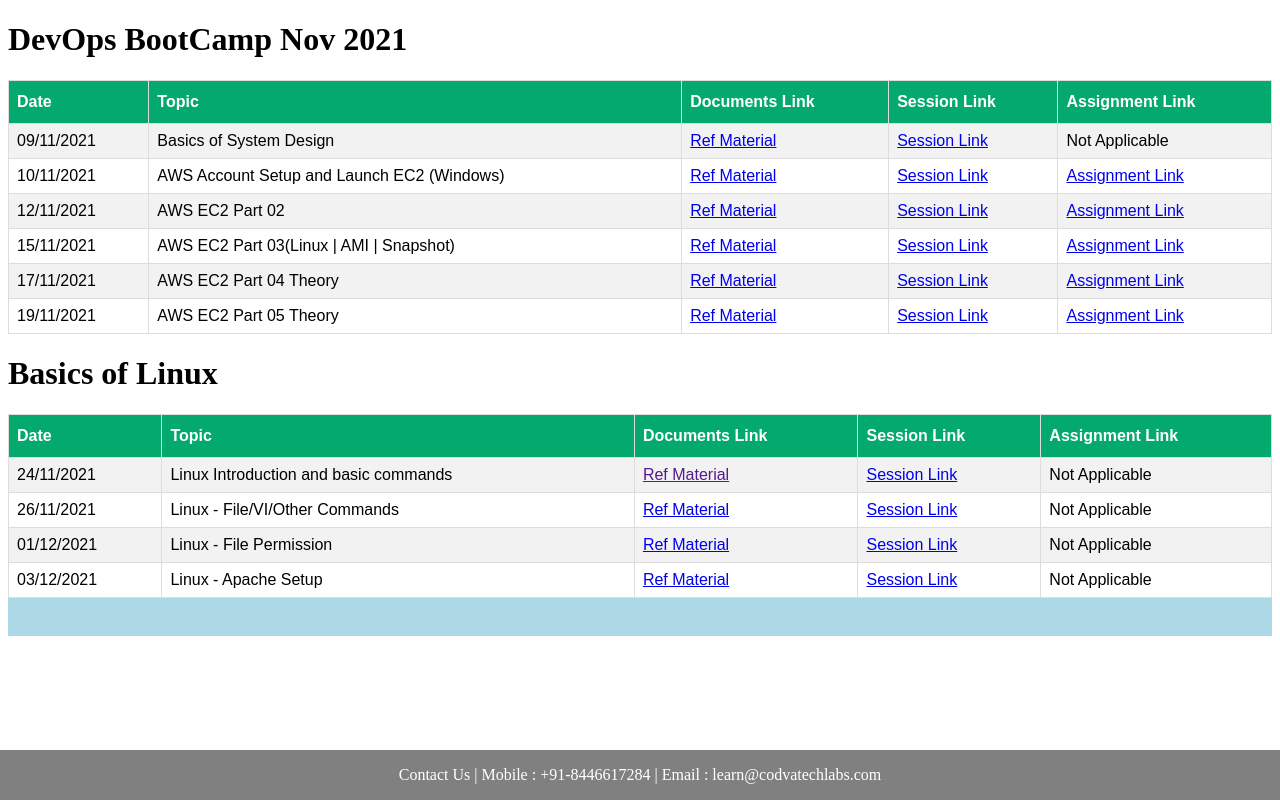
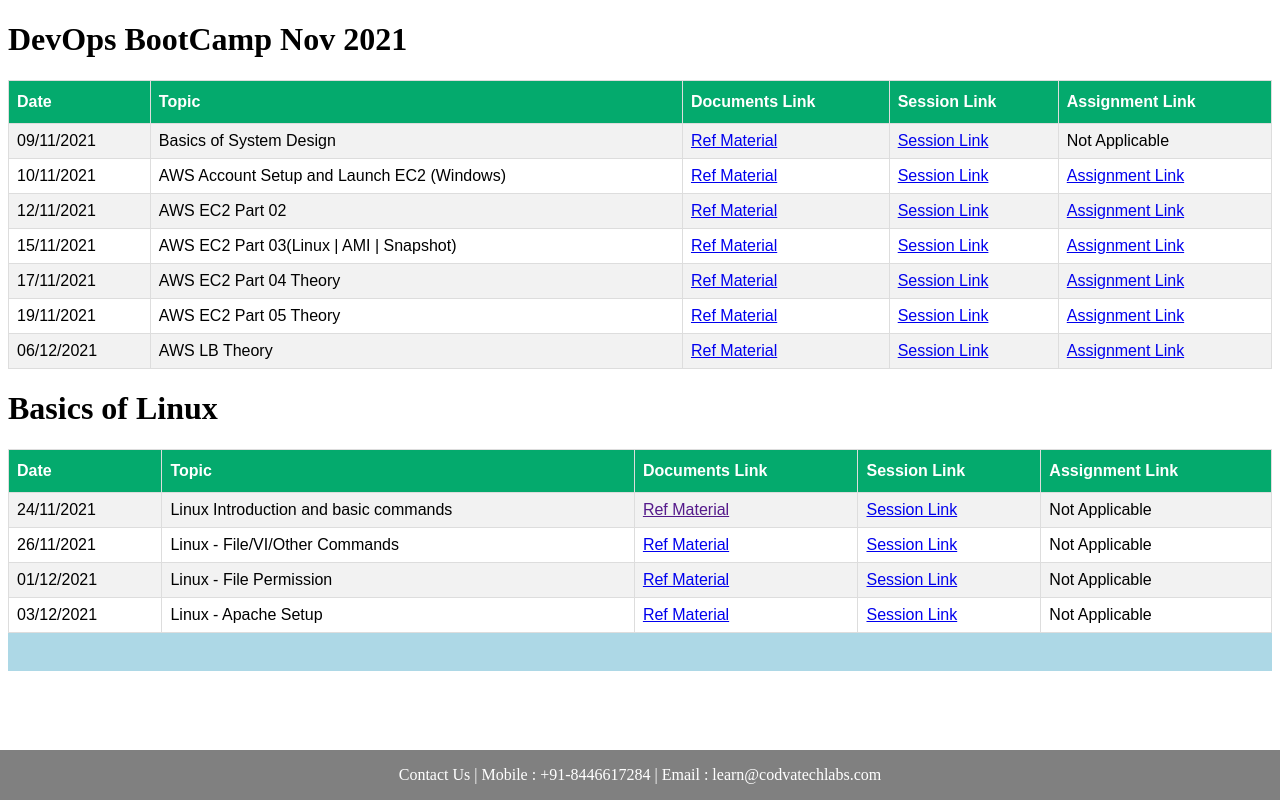
Before and after one commit to codvatechlabs/ctl-devops-bootcamp-nov-2021, a plain HTML site: page index.html in a window 1280 px wide. Drawn offline with Linux system fonts and the light colour scheme.

Commit message:
Update index.html

```diff
--- a/index.html
+++ b/index.html
@@ -111,6 +111,13 @@ marquee {
   <td><a = href="https://drive.google.com/file/d/1ehAfVAt0R1W053KLD6mFc7rCCcCbEHoC/view?usp=sharing">Session Link</a"></td>
   <td><a = href="NA">Assignment Link</a"></td>
 </tr>
+<tr>
+  <td>06/12/2021</td>
+  <td>AWS LB Theory </td>
+  <td><a = href="NA">Ref Material</a"></td>
+  <td><a = href="https://drive.google.com/file/d/1JMuXswDnUSdvFF4FCUtEqH6SJQomoZhm/view?usp=sharing">Session Link</a"></td>
+  <td><a = href="NA">Assignment Link</a"></td>
+</tr>
 </tr>
 </table>
 
```
